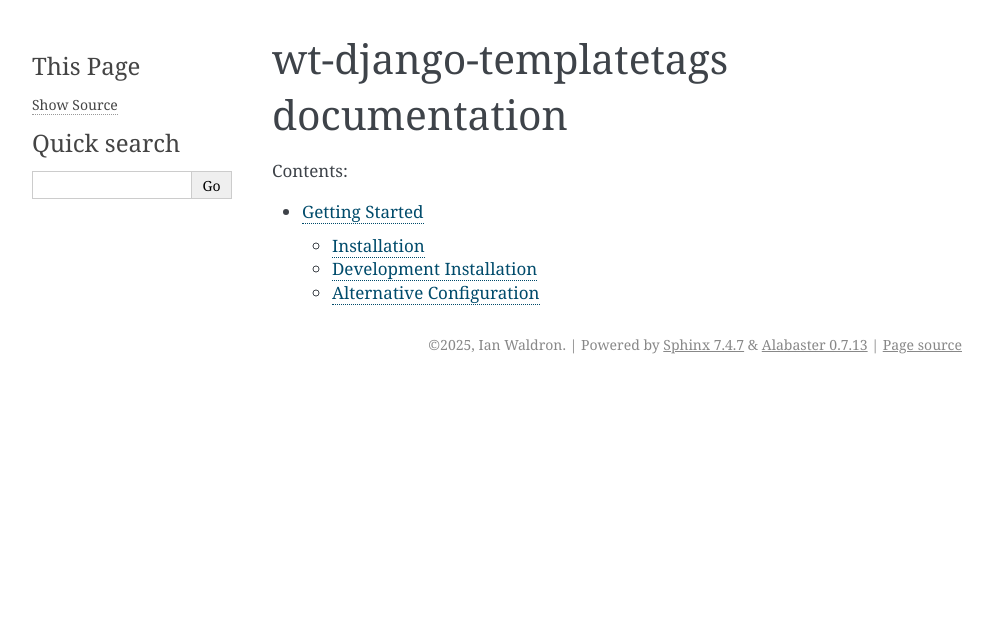
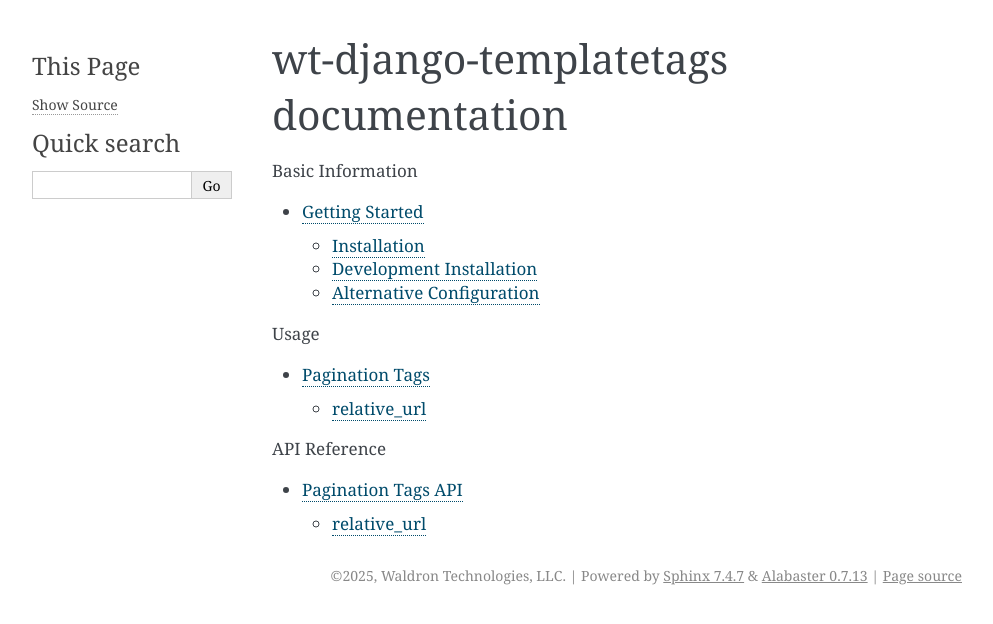
Before and after one commit to iantwaldron/wt-django-templatetags, a Sphinx documentation site: the page built from docs/index.rst, in a window 1280 px wide. Shown: the top 624 px of the page, without its empty margins (148-1141 px from the left). Built offline with Sphinx 7.4.7, drawn with Linux system fonts in a browser that asks for light colours.

Commit message:
Finish docs for relative_url.

```diff
--- /dev/null
+++ b/docs/api/pagination-tags.rst
@@ -0,0 +1,9 @@
+Pagination Tags API
+===================
+
+.. _relative-url-api:
+
+relative_url
+------------
+
+.. autofunction:: wt_templatetags.templatetags.pagination_tags.relative_url
--- a/docs/conf.py
+++ b/docs/conf.py
@@ -6,15 +6,17 @@
 # -- Project information -----------------------------------------------------
 # https://www.sphinx-doc.org/en/master/usage/configuration.html#project-information
 
-project = 'wt-django-tools'
-copyright = '2025, Ian Waldron'
+project = 'wt-django-templatetags'
+copyright = '2025, Waldron Technologies, LLC'
 author = 'Ian Waldron'
 release = '1.0.0'
 
 # -- General configuration ---------------------------------------------------
 # https://www.sphinx-doc.org/en/master/usage/configuration.html#general-configuration
 
-extensions = []
+extensions = [
+    'sphinx.ext.autodoc',
+]
 
 templates_path = ['_templates']
 exclude_patterns = ['_build', 'Thumbs.db', '.DS_Store']
--- a/docs/index.rst
+++ b/docs/index.rst
@@ -1,8 +1,20 @@
 wt-django-templatetags documentation
-=============================
+====================================
 
 .. toctree::
     :maxdepth: 2
-    :caption: Contents:
+    :caption: Basic Information
 
     getting-started
+
+.. toctree::
+    :maxdepth: 2
+    :caption: Usage
+
+    pagination-tags
+
+.. toctree::
+    :maxdepth: 2
+    :caption: API Reference
+
+    api/pagination-tags
```
Also changed, not shown: docs/pagination-tags.rst (added, +54 -0 lines).
